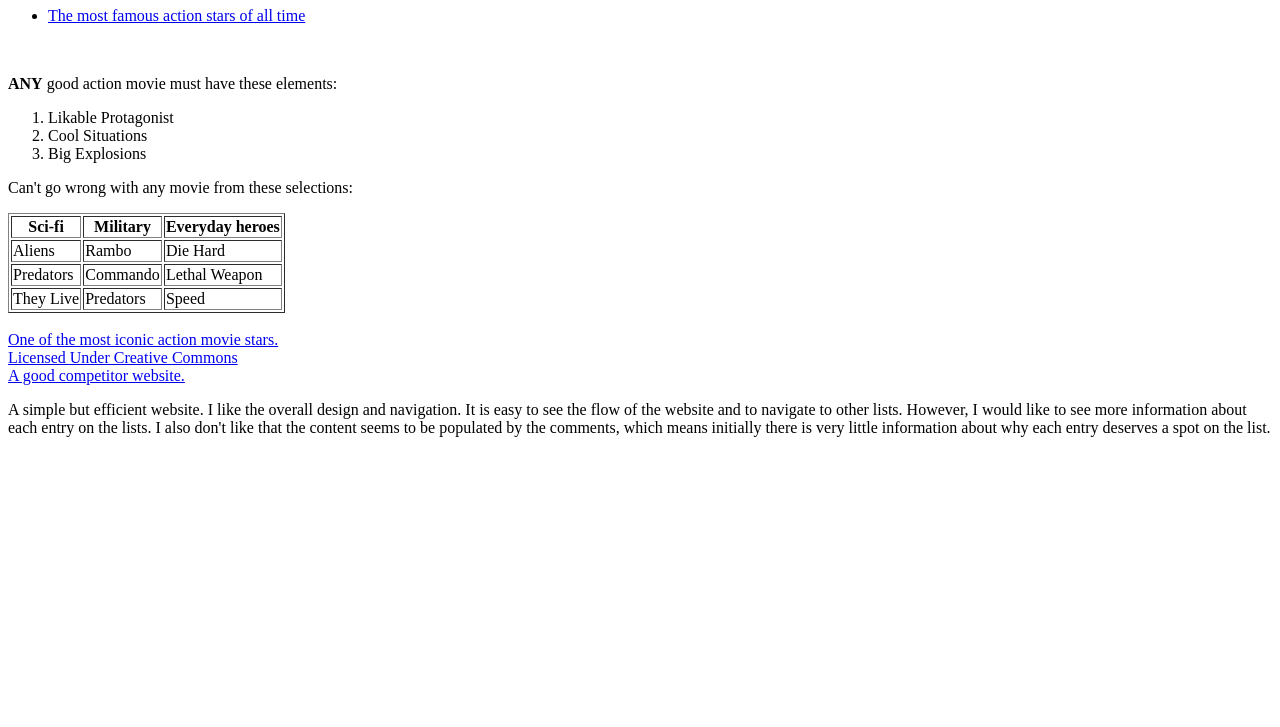
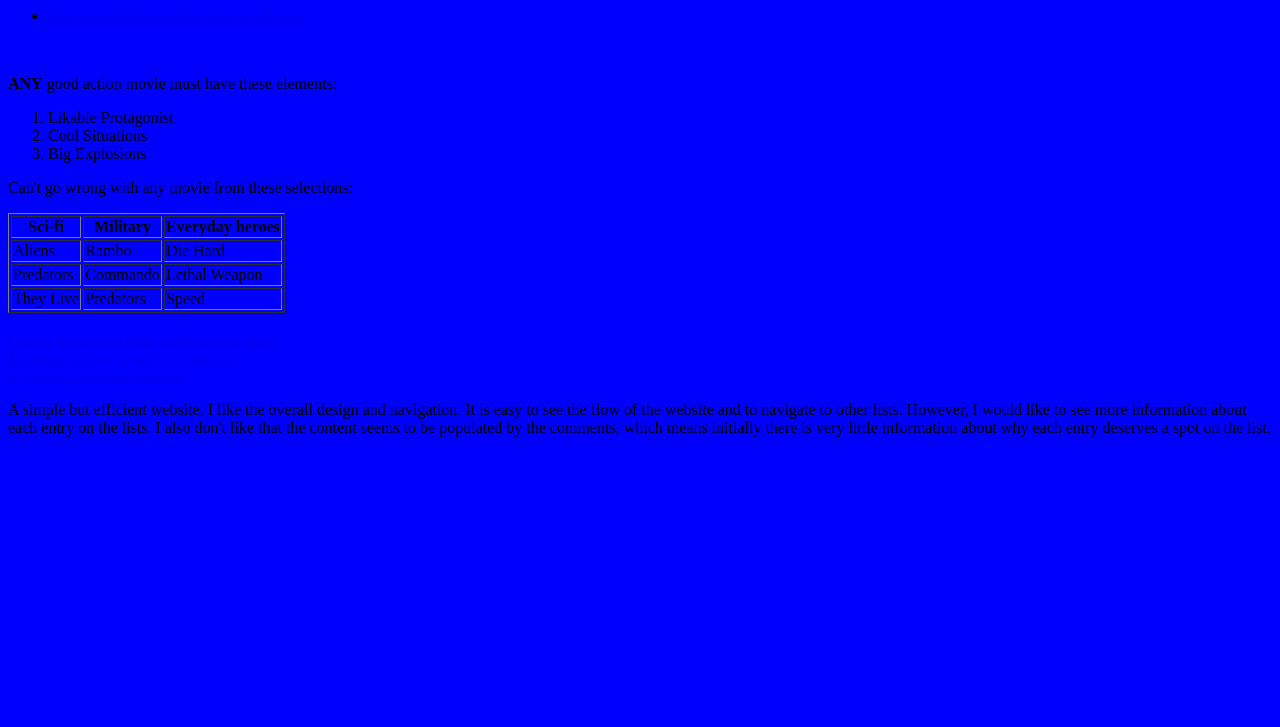
Before and after one commit to v1tan/v1tan.github.io, a plain HTML site: page index.html in a window 1280 px wide. Shown: the part 73-800 px from the top of the page. Drawn offline with Linux system fonts and the light colour scheme.

Commit message:
initial commit

```diff
--- a/index.html
+++ b/index.html
@@ -2,6 +2,7 @@
 <html>
 <head>
 	<title>Welcome to Classic Action Movies</title>
+  <link rel="stylesheet" href="styles.css" type="text/css">
 </head>
 <body>
 
--- /dev/null
+++ b/styles.css
@@ -0,0 +1,3 @@
+body {
+	background:blue
+}
```
